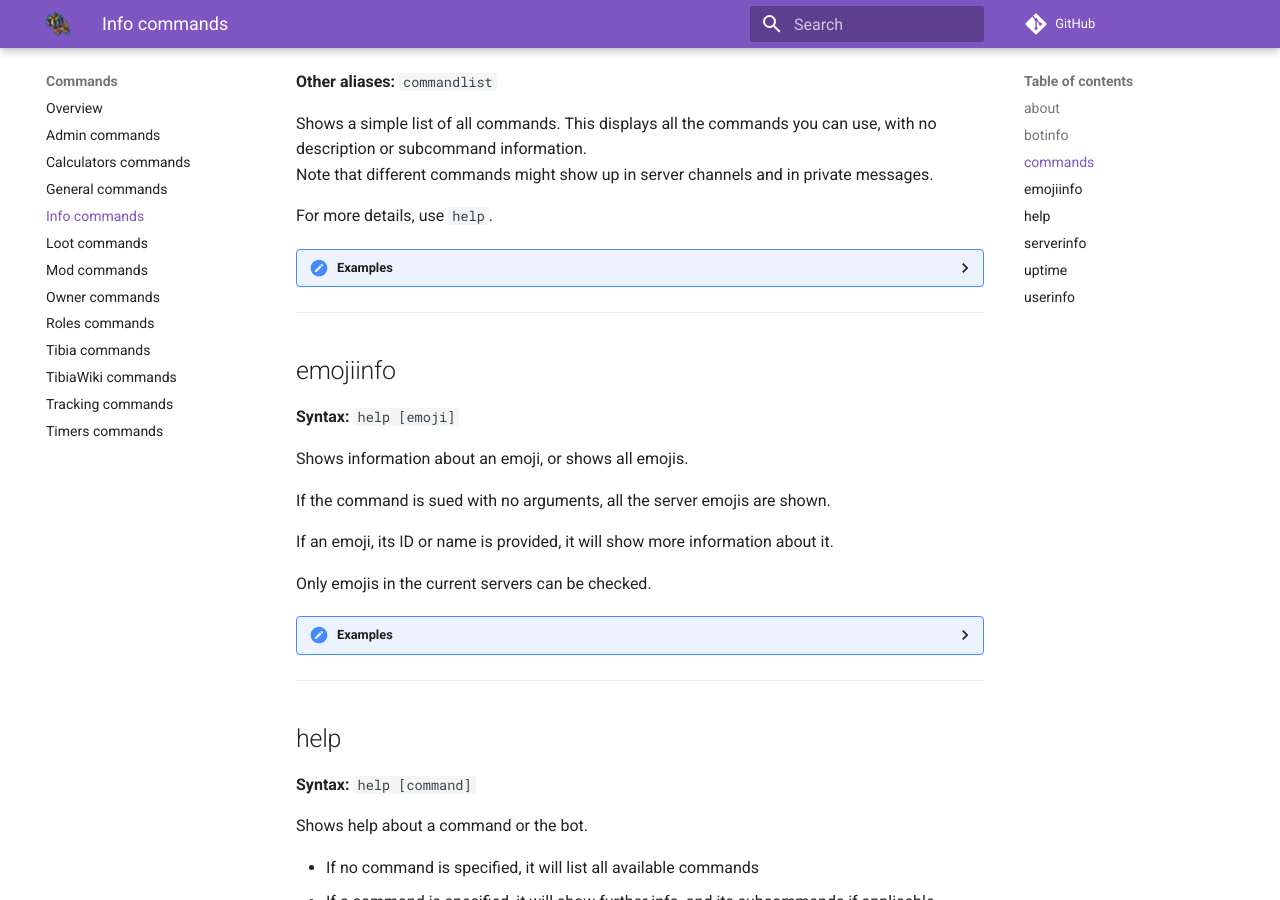
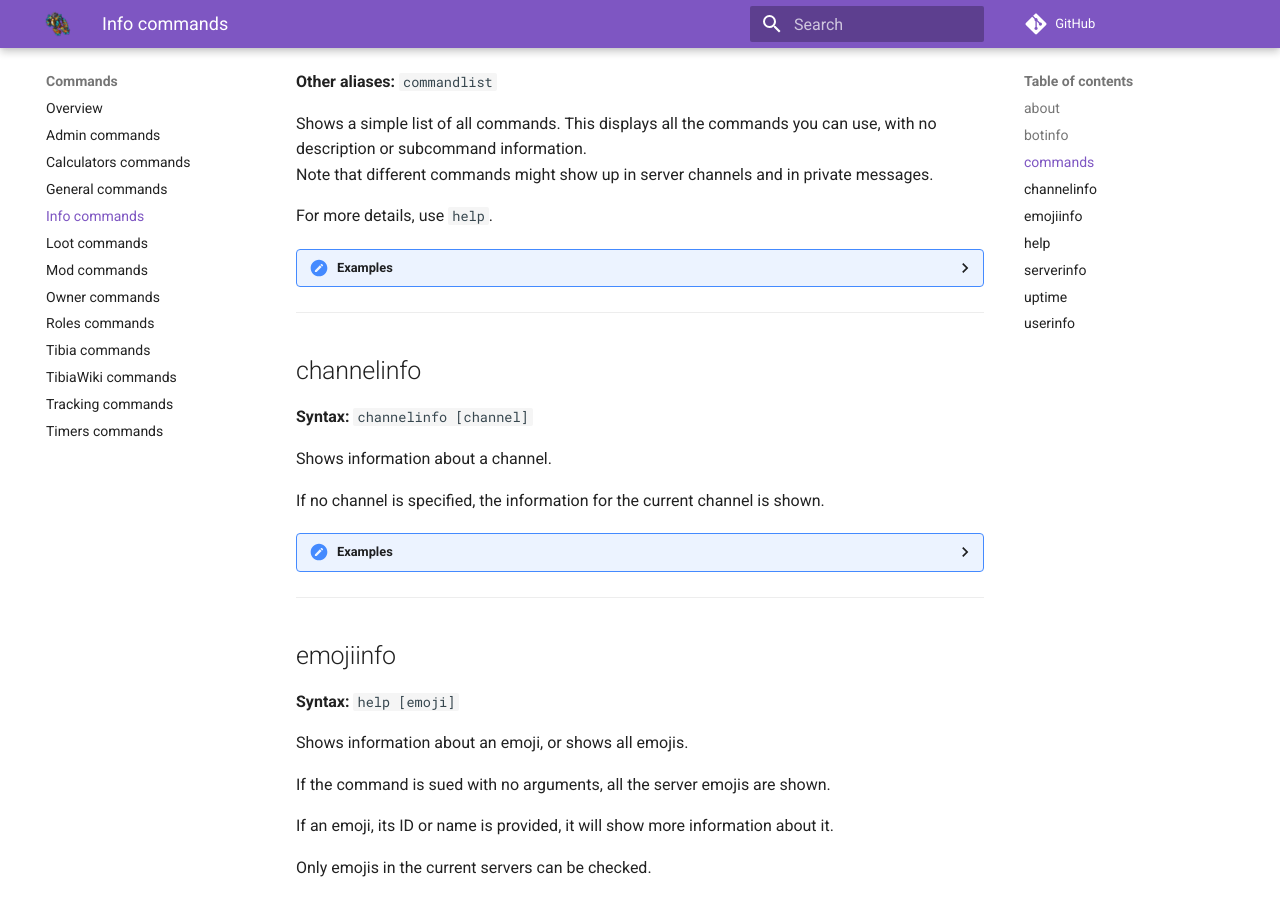
Before and after one commit to Galarzaa90/NabBot, an MkDocs documentation site: the page built from docs/commands/info.md, in a window 1280 px wide and 900 px high, scrolled down 756 px. Built offline with MkDocs 1.6.1 and Material for MkDocs 9.7.7, drawn with Linux system fonts in a browser that asks for light colours; comment, search, counter and statistics services are not loaded; part of the change alters nothing that is shown.

Commit message:
Moved info command images to info subfolder

```diff
--- a/docs/commands/info.md
+++ b/docs/commands/info.md
@@ -9,7 +9,7 @@ Shows basic information about the bot.
 
 ??? Summary "Examples"
     **/about**
-    ![image](../assets/images/commands/about.png)
+    ![image](../assets/images/commands/info/about.png)
 
 ----
 
@@ -18,7 +18,7 @@ Shows advanced information about the bot.
 
 ??? Summary "Examples"
     **/botinfo**
-    ![image](../assets/images/commands/botinfo.png)
+    ![image](../assets/images/commands/info/botinfo.png)
 
 ---
 
@@ -33,7 +33,20 @@ For more details, use `help`.
 
 ??? Summary "Examples"
     **/commands**
-    ![image](../assets/images/commands/commands.png)
+    ![image](../assets/images/commands/info/commands.png)
+
+---
+
+## channelinfo
+**Syntax:** `channelinfo [channel]`
+
+Shows information about a channel.
+
+If no channel is specified, the information for the current channel is shown.
+
+??? Summary "Examples"
+    **/channelinfo**
+    ![image](../assets/images/commands/info/commands.png)
 
 ---
 
@@ -50,9 +63,9 @@ Only emojis in the current servers can be checked.
 
 ??? Summary "Examples"
     **/emojiinfo**
-    ![image](../assets/images/commands/emojiinfo_1.png)
+    ![image](../assets/images/commands/info/emojiinfo_1.png)
     **/emojiinfo :energyDamage:**
-    ![image](../assets/images/commands/emojiinfo_2.png)
+    ![image](../assets/images/commands/info/emojiinfo_2.png)
 
 ---
 
@@ -84,11 +97,11 @@ Check the command's help to see them.
 
 ??? Summary "Examples"
     **/help**
-    ![image](../assets/images/commands/help_1.png)
+    ![image](../assets/images/commands/info/help_1.png)
     **/help guild**
-    ![image](../assets/images/commands/help_2.png)
+    ![image](../assets/images/commands/info/help_2.png)
     **/help guild info**
-    ![image](../assets/images/commands/help_3.png)
+    ![image](../assets/images/commands/info/help_3.png)
 
 ----
 
@@ -101,7 +114,7 @@ The bot owner can additionally check the information of a specific server where
 
 ??? Summary "Examples"
     **/serverinfo**
-    ![image](../assets/images/commands/serverinfo.png)
+    ![image](../assets/images/commands/info/serverinfo.png)
 
 ----
 
@@ -111,7 +124,7 @@ Shows how long the bot has been running.
 
 ??? Summary "Examples"
     **/uptime**
-    ![image](../assets/images/commands/uptime.png)
+    ![image](../assets/images/commands/info/uptime.png)
 
 ---
 
@@ -132,4 +145,4 @@ About user statuses:
 
 ??? Summary "Examples"
     **/userinfo**
-    ![image](../assets/images/commands/userinfo.png)
+    ![image](../assets/images/commands/info/userinfo.png)
```
Also changed, not shown: docs/assets/images/commands/about.png (deleted), docs/assets/images/commands/info/about.png (added), docs/assets/images/commands/info/botinfo.png (renamed from docs/assets/images/commands/botinfo.png), docs/assets/images/commands/info/channelinfo.png (added), docs/assets/images/commands/info/commands.png (renamed from docs/assets/images/commands/commands.png), docs/assets/images/commands/info/emojiinfo_1.png (renamed from docs/assets/images/commands/emojiinfo_1.png), docs/assets/images/commands/info/emojiinfo_2.png (renamed from docs/assets/images/commands/emojiinfo_2.png), docs/assets/images/commands/info/help_1.png (renamed from docs/assets/images/commands/help_1.png), docs/assets/images/commands/info/help_2.png (renamed from docs/assets/images/commands/help_2.png), docs/assets/images/commands/info/help_3.png (renamed from docs/assets/images/commands/help_3.png), docs/assets/images/commands/info/serverinfo.png (renamed from docs/assets/images/commands/serverinfo.png), docs/assets/images/commands/info/uptime.png (renamed from docs/assets/images/commands/uptime.png), docs/assets/images/commands/info/userinfo.png (renamed from docs/assets/images/commands/userinfo.png).
